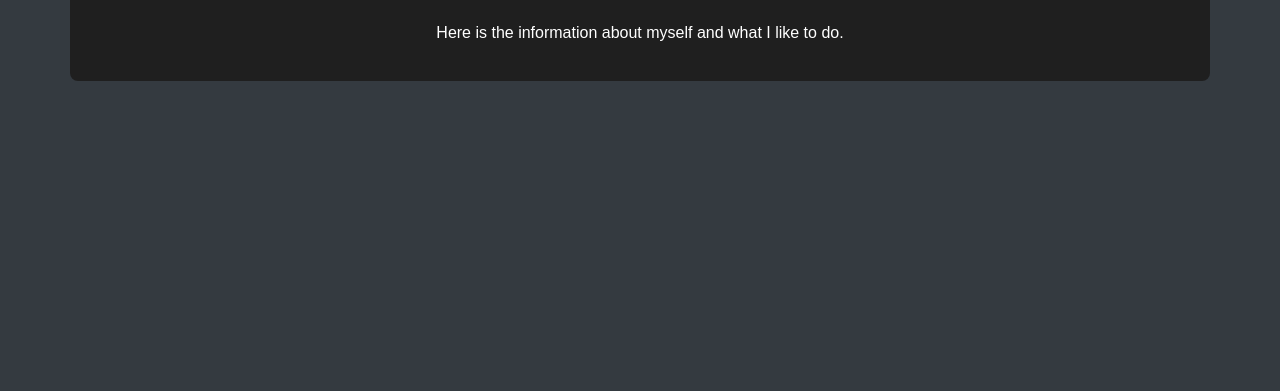
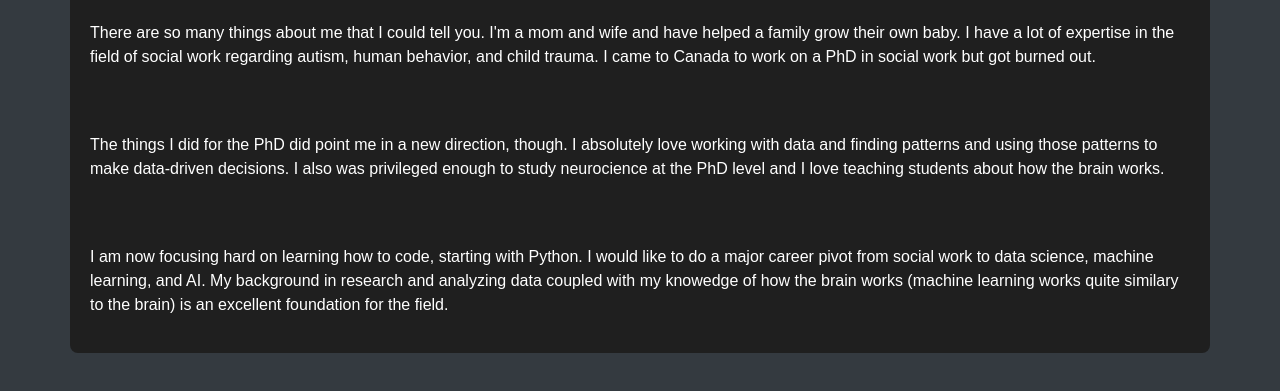
Before and after one commit to Jac-attack/website, a plain HTML site: page topic1.html in a window 1280 px wide. Shown: the part 191-582 px from the top of the page. Drawn offline with nearby package versions, Linux system fonts and the light colour scheme.

Commit message:
Updated about message

```diff
--- a/topic1.html
+++ b/topic1.html
@@ -27,7 +27,9 @@
                 <img src="path/to/image3.jpg" class="img-fluid" alt="Image 3">
             </div>
         </div>
-        <p class="text-center mt-4">Here is the information about myself and what I like to do.</p>
+        <p class="text-left mt-4">There are so many things about me that I could tell you. I'm a mom and wife and have helped a family grow their own baby. I have a lot of expertise in the field of social work regarding autism, human behavior, and child trauma. I came to Canada to work on a PhD in social work but got burned out.</p><br>
+        <p class="text-left mt-4"> The things I did for the PhD did point me in a new direction, though. I absolutely love working with data and finding patterns and using those patterns to make data-driven decisions. I also was privileged enough to study neurocience at the PhD level and I love teaching students about how the brain works.</p><br>
+        <p class="text-left mt-4"> I am now focusing hard on learning how to code, starting with Python. I would like to do a major career pivot from social work to data science, machine learning, and AI. My background in research and analyzing data coupled with my knowedge of how the brain works (machine learning works quite similary to the brain) is an excellent foundation for the field.</p>
     </div>
 </body>
 </html>
```
